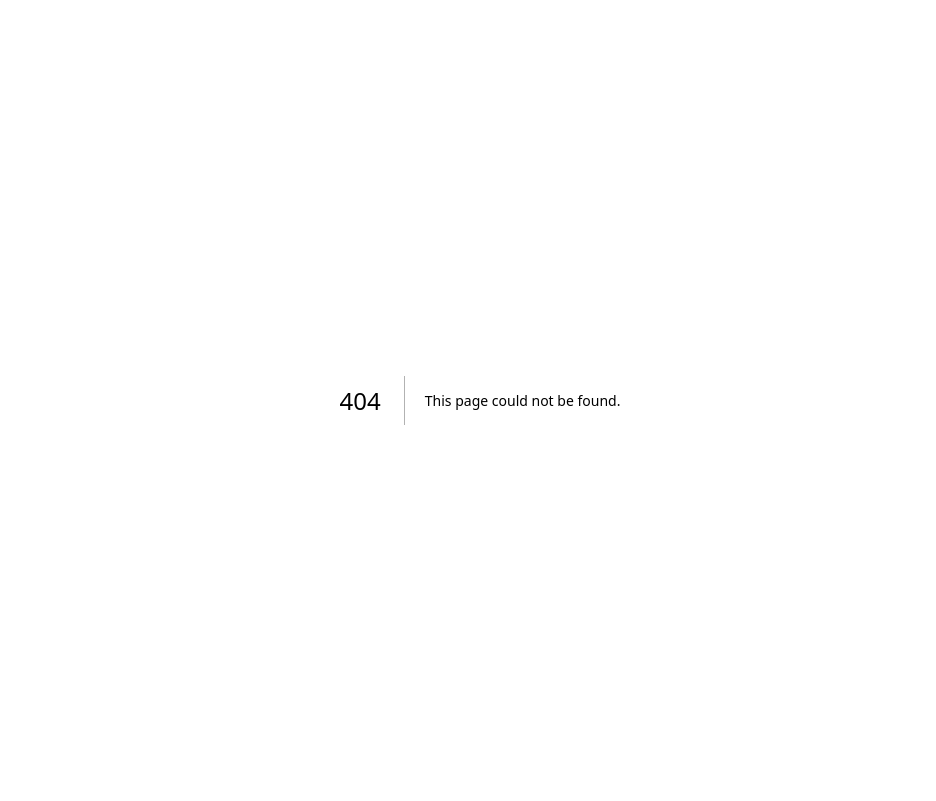
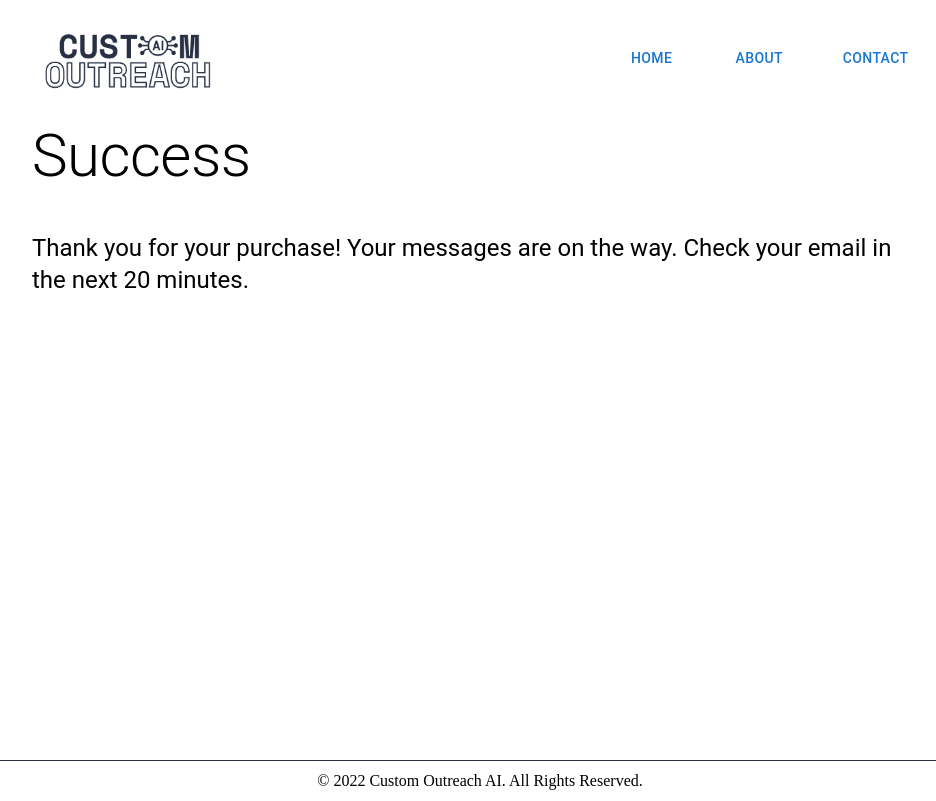
Before and after one commit to ashtilawat23/custom-outreach-generator, a Next.js app: page /success in a window 1280 px wide. Before the commit this address had no page. Shown: the whole page, without its empty margins (160-1096 px from the left). Built offline with nearby package versions, Linux system fonts and the light colour scheme.

Commit message:
stripe redirect and success page added

```diff
--- a/pages/api/checkout_sessions/index.js
+++ b/pages/api/checkout_sessions/index.js
@@ -8,9 +8,14 @@ export default async function handler(req, res) {
       const session = await stripe.checkout.sessions.create({
         mode: 'payment',
         payment_method_types: ['card'],
-        line_items: req?.body?.items ?? [],
+        line_items: [
+          {
+            price: 'price_1MIkfAE3FP494hf6TMs1wPdb',
+            quantity: 1
+          }
+        ],
         success_url: `${req.headers.origin}/success?session_id={CHECKOUT_SESSION_ID}`,
-        cancel_url: `${req.headers.origin}/cart`,
+        cancel_url: `${req.headers.origin}`,
       });
 
       res.status(200).json(session);
--- /dev/null
+++ b/pages/success.js
@@ -0,0 +1,23 @@
+import React from 'react'
+import { Box } from '@mui/system'
+import { Typography } from '@mui/material'
+import styles from '../styles/Success.module.css'
+import Header from '../components/header'
+import Footer from '../components/footer'
+
+const Success = () => {
+  return (
+    <Box>
+        <Header />
+            <Box className={styles.container}>
+            <Typography variant='h2' sx={{mb:'5vh'}}>Success</Typography>
+            <Typography variant='h5'>
+                Thank you for your purchase! Your messages are on the way. Check your email in the next 20 minutes.
+            </Typography>
+            </Box>
+        <Footer />
+    </Box>
+  )
+}
+
+export default Success
--- /dev/null
+++ b/styles/Success.module.css
@@ -0,0 +1,7 @@
+.container {
+    padding: 0 12rem;
+    display: flex;
+    height: 80vh;
+    flex-direction: column;
+    justify-content: flex-start;
+}
```
Also changed, not shown: components/generator.js (+3 -14 lines).
